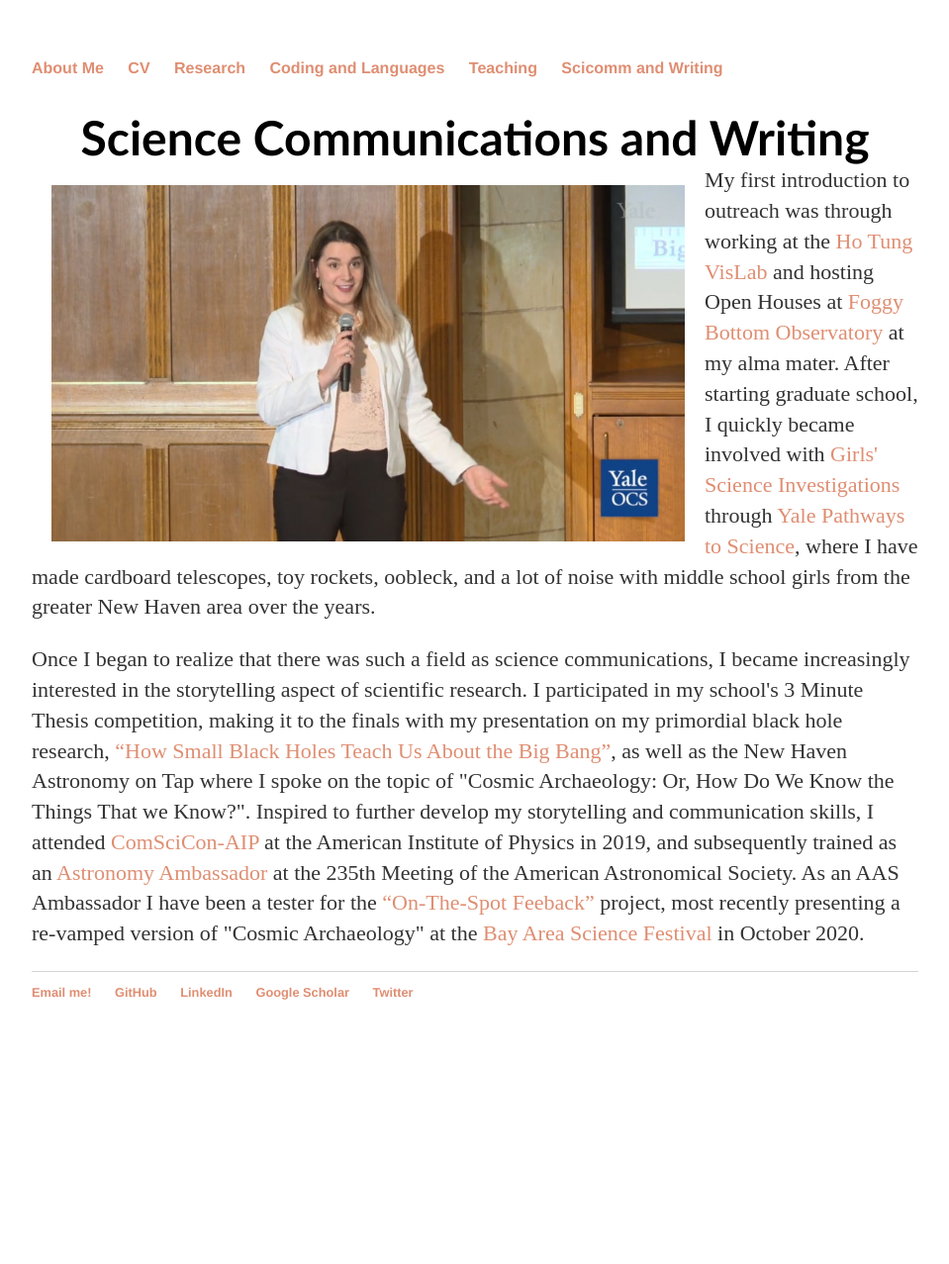
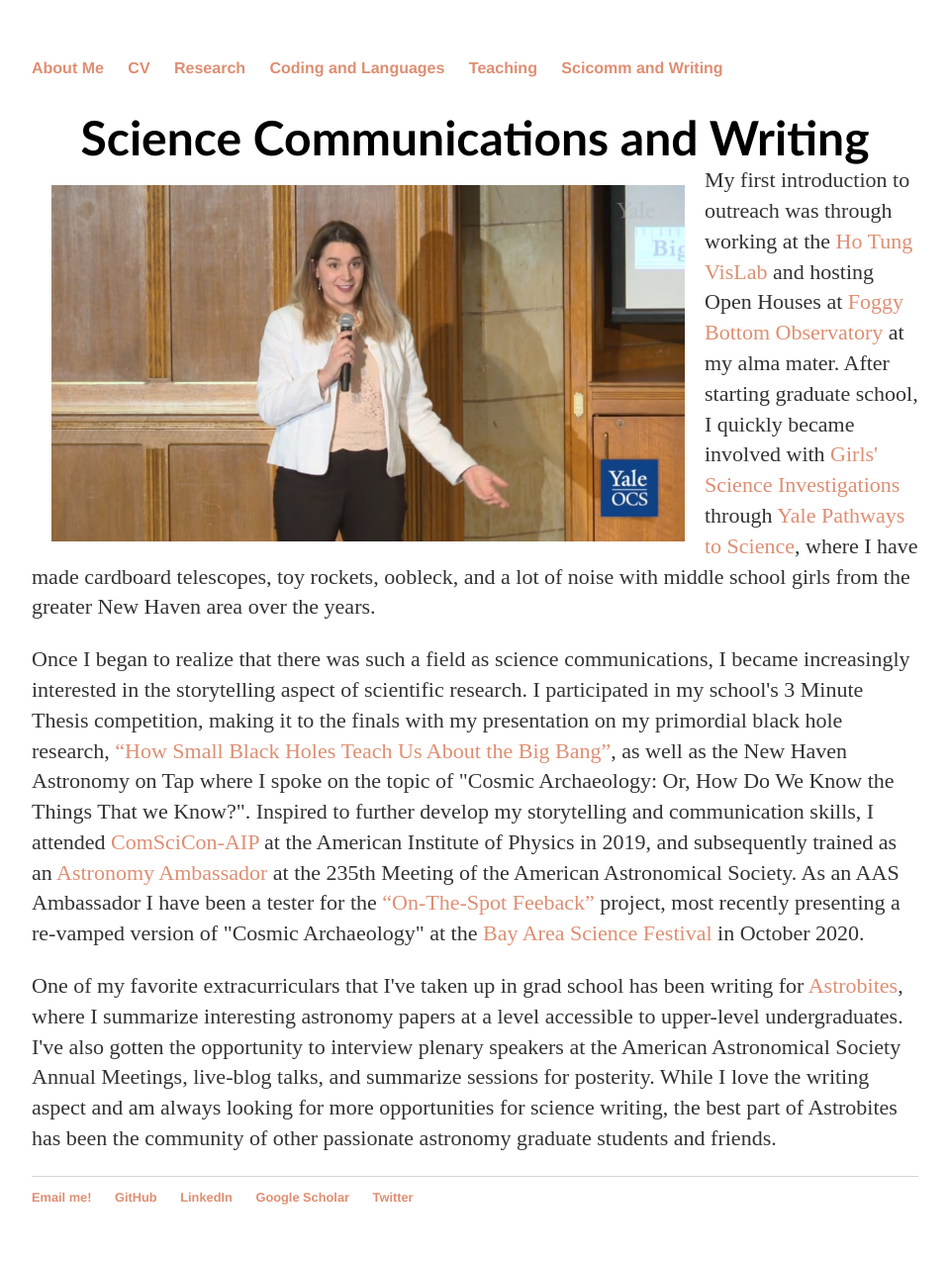
Before and after one commit to lunazagor/lunazagor.github.io, a Jekyll site: the page built from sci-wri/index.html, in a window 1280 px wide. Shown: the whole page at 99% size, without its empty margins (160-1119 px from the left). Built offline with Jekyll 4.4.1, drawn with Linux system fonts in a browser that asks for light colours; before the commit the page ends 1070 px from its top, so only the background shows below that.

Commit message:
Update index.html

```diff
--- a/sci-wri/index.html
+++ b/sci-wri/index.html
@@ -49,6 +49,7 @@ title: Sci-Wri
 <div class="blurb">
 <p style="text-align:left;font-size:22px; display: inline"> My first introduction to outreach was through working at the <a href="https://www.colgate.edu/about/campus-facilities/ho-tung-visualization-laboratory">Ho Tung VisLab</a> and hosting Open Houses at <a href="http://observatory.colgate.edu/">Foggy Bottom Observatory</a> at my alma mater. After starting graduate school, I quickly became involved with <a href="https://gsi.yale.edu/">Girls' Science Investigations</a> through <a href="https://onha.yale.edu/pathways-science">Yale Pathways to Science</a>, where I have made cardboard telescopes, toy rockets, oobleck, and a lot of noise with middle school girls from the greater New Haven area over the years. </p>
 <p style="text-align:left;font-size:22px"> Once I began to realize that there was such a field as science communications, I became increasingly interested in the storytelling aspect of scientific research. I participated in my school's 3 Minute Thesis competition, making it to the finals with my presentation on my primordial black hole research, <a href="https://ocs.yale.edu/videos/3-minute-thesis-competition-2019-finalist-luna-zagorac-how-small-black-holes-teach-us-about-the-big-bang/">“How Small Black Holes Teach Us About the Big Bang”</a>, as well as the New Haven Astronomy on Tap where I spoke on the topic of "Cosmic Archaeology: Or, How Do We Know the Things That we Know?". Inspired to further develop my storytelling and communication skills, I attended <a href="https://comscicon.com/comscicon-aip-2019">ComSciCon-AIP</a> at the American Institute of Physics in 2019, and subsequently trained as an <a href="https://aas.org/education/aas-astronomy-ambassadors-program">Astronomy Ambassador</a> at the 235th Meeting of the American Astronomical Society. As an AAS Ambassador I have been a tester for the <a href="https://astrosociety.org/education-outreach/higher-education-and-early-professionals/higher-education-and-early-professionals.html">“On-The-Spot Feeback”</a> project, most recently presenting a re-vamped version of "Cosmic Archaeology" at the <a href="https://www.bayareasciencefestival2020.org/">Bay Area Science Festival</a> in October 2020. </p>
+<p style="text-align:left;font-size:22px"> One of my favorite extracurriculars that I've taken up in grad school has been writing for <a href="https://astrobites.org/author/lzagorac/">Astrobites</a>, where I summarize interesting astronomy papers at a level accessible to upper-level undergraduates. I've also gotten the opportunity to interview plenary speakers at the American Astronomical Society Annual Meetings, live-blog talks, and summarize sessions for posterity. While I love the writing aspect and am always looking for more opportunities for science writing, the best part of Astrobites has been the community of other passionate astronomy graduate students and friends. </p>
 </div>
 
 
```
